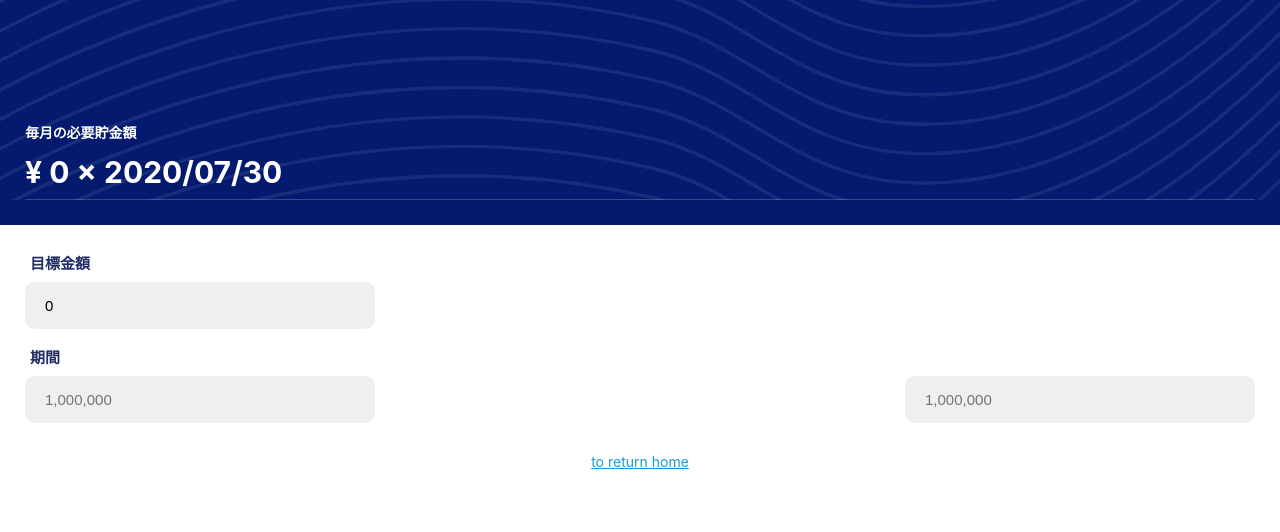
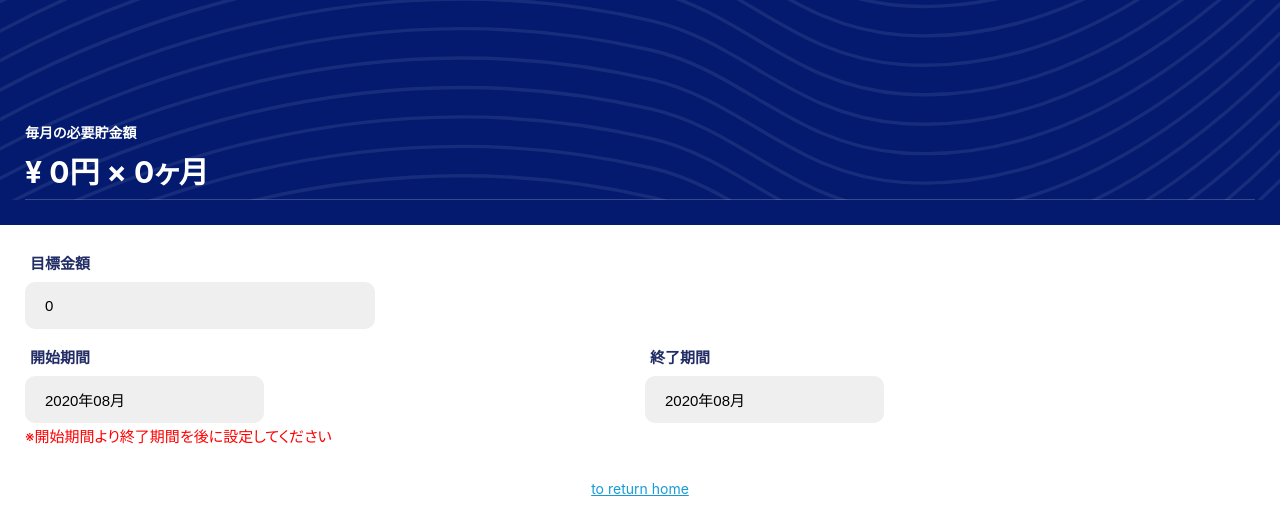
Before and after one commit to kazuhe/tameruzou, a React (Create React App) app: page /simulate in a window 1280 px wide. Shown: the top 532 px of the page. Built offline with nearby package versions, Linux system fonts and the light colour scheme.

Commit message:
Monthly calculation function

```diff
--- a/package.json
+++ b/package.json
@@ -44,9 +44,11 @@
   "devDependencies": {
     "@types/eslint-plugin-prettier": "^3.1.0",
     "@types/prettier": "^2.1.0",
+    "@types/react-datepicker": "^3.1.1",
     "@types/react-router-dom": "^5.1.5",
     "@typescript-eslint/eslint-plugin": "^3.10.1",
     "@typescript-eslint/parser": "^3.10.1",
+    "dayjs": "^1.8.35",
     "eslint-config-prettier": "^6.11.0",
     "eslint-plugin-prettier": "^3.1.4",
     "eslint-plugin-react": "^7.20.6",
@@ -56,6 +58,7 @@
     "node-sass": "^4.14.1",
     "prettier": "^2.1.1",
     "prettier-stylelint": "^0.4.2",
+    "react-datepicker": "^3.1.3",
     "stylelint": "^13.6.1",
     "stylelint-config-prettier": "^8.0.2",
     "stylelint-config-standard": "^20.0.0",
--- a/src/components/simulate.scss
+++ b/src/components/simulate.scss
@@ -50,10 +50,6 @@
       padding: 15px 20px;
       width: 100%;
     }
-
-    input + label {
-      margin-top: 15px;
-    }
   }
 
   &_term {
@@ -63,10 +59,16 @@
     margin-left: -5px;
     margin-right: -5px;
 
-    > input {
+    > div {
       margin-left: 5px;
       margin-right: 5px;
+      margin-top: 15px;
+      width: 100%;
     }
+  }
+
+  &_warning {
+    color: $warning;
   }
 
   nav {
--- a/src/components/simulate.tsx
+++ b/src/components/simulate.tsx
@@ -1,23 +1,35 @@
+// React API
 import React, { FC } from 'react'
 import { Link } from 'react-router-dom'
 
+// Css
+import 'react-datepicker/dist/react-datepicker.css'
 import './simulate.scss'
+
+// Third party library
+import dayjs from 'dayjs'
+import DatePicker from 'react-datepicker'
 
 interface Props {
   monthlyAmount: number
-  term: string
+  targetAmount: number
+  startDate: string
+  endDate: string
   handleInput: (value: number) => void
-  // handleInput: (e: InputEvent) => void
+  handleStartDate: (date: Date | any) => void
+  handleEndDate: (date: Date | any) => void
 }
 
 const SimulateComponent: FC<Props> = (props: Props) => (
   <div className="simulate">
     <div className="simulate_header">
       <p>毎月の必要貯金額</p>
+      {/* <div>¥ {props.targetAmount}</div> */}
       <div>
-        ¥ {props.monthlyAmount} × {props.term}
+        ¥ {props.monthlyAmount}
+        <span>円</span> × {dayjs(props.endDate).diff(dayjs(props.startDate), 'month')}
+        <span>ヶ月</span>
       </div>
-      {/* <div>¥ 8,420 × 5年4ヶ月</div> */}
     </div>
     <div className="simulate_body">
       <label>目標金額</label>
@@ -25,12 +37,32 @@ const SimulateComponent: FC<Props> = (props: Props) => (
         type="text"
         onChange={(e) => props.handleInput(Number(e.target.value))}
         placeholder="1,000,000"
-        value={props.monthlyAmount}
+        value={props.targetAmount}
       />
-      <label>期間</label>
       <div className="simulate_term">
-        <input type="text" placeholder="1,000,000" />
-        <input type="text" placeholder="1,000,000" />
+        <div>
+          <label>開始期間</label>
+          <DatePicker
+            selected={dayjs(props.startDate).toDate()}
+            onChange={(date) => props.handleStartDate(date)}
+            dateFormat="yyyy年MM月"
+            showMonthYearPicker
+          />
+        </div>
+        <div>
+          <label>終了期間</label>
+          <DatePicker
+            selected={dayjs(props.endDate).toDate()}
+            onChange={(date) => props.handleEndDate(date)}
+            dateFormat="yyyy年MM月"
+            showMonthYearPicker
+          />
+        </div>
+      </div>
+      <div className="simulate_warning">
+        {dayjs(props.endDate).diff(dayjs(props.startDate), 'month')
+          ? ''
+          : '※開始期間より終了期間を後に設定してください'}
       </div>
     </div>
     <nav>
--- a/src/containers/simulate.tsx
+++ b/src/containers/simulate.tsx
@@ -1,6 +1,11 @@
+// React API
 import React, { FC, useState } from 'react'
 
+// Original components
 import SimulateComponent from '../components/simulate'
+
+// Third party library
+import dayjs from 'dayjs'
 
 // const useSimulate = () => {
 //   const [monthlyAmount, setMonthlyAmount] = useState(0)
@@ -12,15 +17,50 @@ import SimulateComponent from '../components/simulate'
 //   return [monthlyAmount, handleInput]
 // }
 
-const SimulateContainer: FC = () => {
-  const [monthlyAmount, setMonthlyAmount] = useState(0)
+// 毎月の必要貯金額を計算
+type CalcMonthlyAmount = (startDate: string, endDate: string, targetAmount: number) => number
+const calcMonthlyAmount: CalcMonthlyAmount = (startDate, endDate, targetAmount) => {
+  const start = dayjs(startDate)
+  const end = dayjs(endDate)
+  const term = end.diff(start, 'month')
 
-  const handleInput = (value: number) => {
-    setMonthlyAmount(value)
+  if (end.isAfter(start)) {
+    return Math.floor(targetAmount / term)
   }
 
+  return 0
+}
+
+const SimulateContainer: FC = () => {
+  const [targetAmount, setTargetAmount] = useState(0)
+  const handleInput = (value: number) => {
+    setTargetAmount(value)
+  }
+
+  const [startDate, setStartDate] = useState(dayjs().format('YYYY-MM'))
+  const handleStartDate = (date: Date | any) => {
+    if (date === 'tomorrow') {
+      setStartDate(date)
+    }
+  }
+
+  const [endDate, setEndDate] = useState(dayjs().format('YYYY-MM'))
+  const handleEndDate = (date: Date | any) => {
+    setEndDate(date)
+  }
+
+  const monthlyAmount = calcMonthlyAmount(startDate, endDate, targetAmount)
+
   return (
-    <SimulateComponent monthlyAmount={monthlyAmount} term="2020/07/30" handleInput={(value) => handleInput(value)} />
+    <SimulateComponent
+      monthlyAmount={monthlyAmount}
+      targetAmount={targetAmount}
+      startDate={startDate}
+      endDate={endDate}
+      handleInput={(value) => handleInput(value)}
+      handleStartDate={(date) => handleStartDate(date)}
+      handleEndDate={(date) => handleEndDate(date)}
+    />
   )
 }
 
--- a/src/styles/_base.scss
+++ b/src/styles/_base.scss
@@ -33,6 +33,7 @@ body {
   -moz-osx-font-smoothing: grayscale;
   line-height: 1.8;
   min-width: 320px;
+  overflow-x: hidden;
   word-break: break-all;
 }
 
--- a/src/styles/_define.scss
+++ b/src/styles/_define.scss
@@ -7,6 +7,7 @@ $textColor: #343842;
 $highGray: #efefef;
 $trueGray: #ccc;
 $deepGray: #888;
+$warning: #f00;
 
 /*
 * Defines Media query
```
Also changed, not shown: 2 other files (tests, documents, lock files or other folders).
